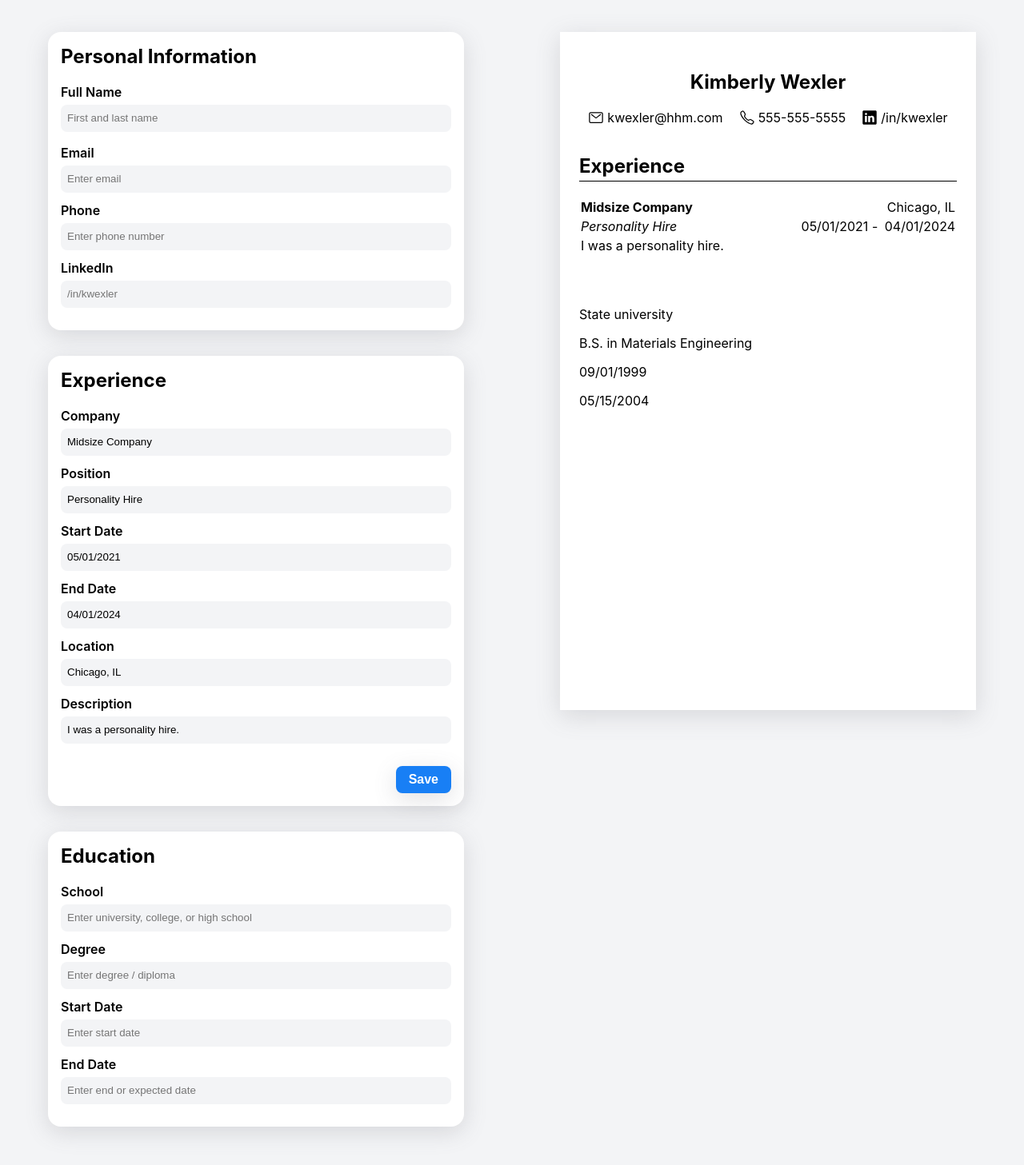
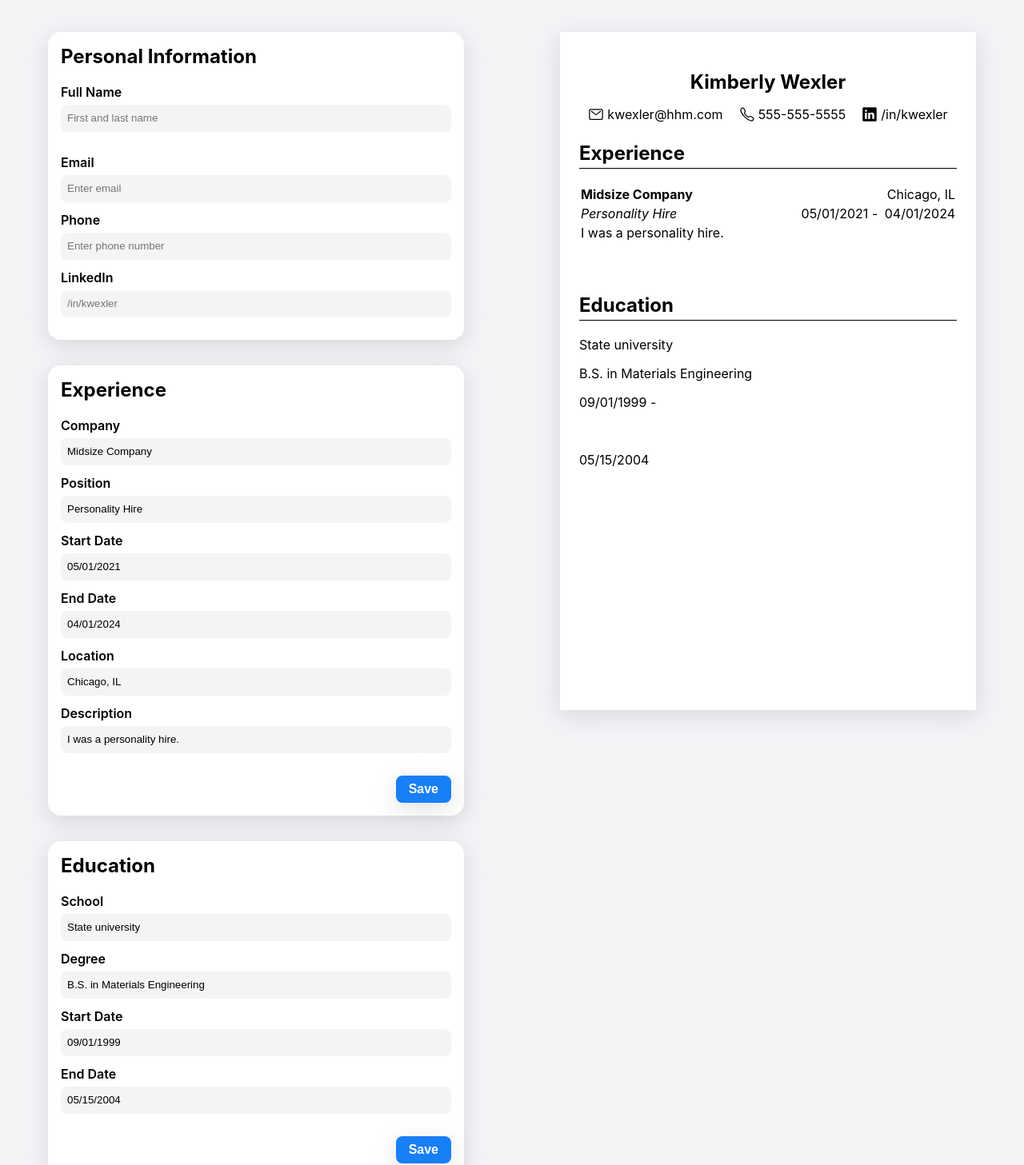
Before and after one commit to kuehnla/cv-app, a React (Vite) app: page / in a window 1280 px wide. Shown: the part 20-1477 px from the top of the page at 80% size. Built offline with nearby package versions, Linux system fonts and the light colour scheme.

Commit message:
added capability for multiple education entries

```diff
--- a/src/components/App.jsx
+++ b/src/components/App.jsx
@@ -34,6 +34,7 @@ export default function App() {
    * Jobs state used to add multiple jobs.
    */
   const [jobs, setJobs] = useState([]);
+  const [edus, setEdu] = useState([]);
 
 
   function updateValue(value, state) {
@@ -69,17 +70,24 @@ export default function App() {
     setExpDesc("");
   }
 
+  function resetEducation() {
+    setSchool("");
+    setDegree("");
+    setEduStartDate("");
+    setEduEndDate("");
+  }
+
   return (
     <div className="app">
       <div className="inputContainer">
         <Personal updateValue={updateValue} />
         <Experience company={company} position={position} expStartDate={expStartDate} expEndDate={expEndDate} expLocation={expLocation} expDesc={expDesc} updateValue={updateValue} setJobs={setJobs} resetExperience={resetExperience} />
-        <Education updateValue={updateValue} />
+        <Education school={school} degree={degree} eduStartDate={eduStartDate} eduEndDate={eduEndDate} updateValue={updateValue} setEdu={setEdu} resetEducation={resetEducation} />
       </div>
       <div className="displayContainer">
         <DisplayPersonal fullName={fullName} email={email} phone={phone} linkedIn={linkedIn} />
         <DisplayExperience company={company} position={position} expStartDate={expStartDate} expEndDate={expEndDate} expLocation={expLocation} expDesc={expDesc} jobs={jobs} />
-        <DisplayEducation school={school} degree={degree} eduStartDate={eduStartDate} eduEndDate={eduEndDate} />
+        <DisplayEducation school={school} degree={degree} eduStartDate={eduStartDate} eduEndDate={eduEndDate} edus={edus} />
       </div>
     </div>
   );
--- a/src/components/DisplayEducation.jsx
+++ b/src/components/DisplayEducation.jsx
@@ -1,13 +1,27 @@
 import { useState } from 'react';
 import '../styles/App.css'
-
-export default function DisplayEducation(props) {
+export default function DisplayEducation({ school, degree, eduStartDate, eduEndDate, edus }) {
   return (
     <div className="cv-education">
-      <p>{props.school}</p>
-      <p>{props.degree}</p>
-      <p>{props.eduStartDate}</p>
-      <p>{props.eduEndDate}</p>
+      <h2 id="eduHeader">Education</h2>
+      {edus.map((edu) => {
+        return (
+          <div key={edu.id} className="job">
+            <p id="eduSchool">{edu.school}</p>
+            <p id="eduDegree">{edu.degree}</p>
+            <p id="eduStart">{edu.eduStartDate} {eduStartDate ? "-" : null}</p> &nbsp;
+            <p id="eduEnd">{edu.eduEndDate}</p>
+          </div>
+        )
+      })}
+      <div className="eduPreview">
+        <p>{school}</p>
+        <p>{degree}</p>
+        <div id="eduDuration">
+          <p>{eduStartDate} {eduStartDate ? "-" : null}</p> &nbsp;
+          <p>{eduEndDate}</p>
+        </div>
+      </div>
     </div>
   )
 }
--- a/src/components/Education.jsx
+++ b/src/components/Education.jsx
@@ -1,8 +1,7 @@
 import { v4 as uuid } from 'uuid';
 
-export default function Education(props) {
+export default function Education({school, degree, eduStartDate, eduEndDate, setEdu, updateValue, resetEducation}) {
   // [isOpen, setIsOpen] = useState(false);
-
   /*
    * If isOpen
    * return form
@@ -11,15 +10,28 @@ export default function Education(props) {
   */
 
   const fields = [
-    { label:"School", placeholder:"Enter university, college, or high school", key:uuid(), state:"school" },
-    { label:"Degree", placeholder:"Enter degree / diploma", key:uuid(), state:"degree" },
-    { label:"Start Date", placeholder:"Enter start date", key:uuid(), state:"eduStartDate" },
-    { label:"End Date", placeholder:"Enter end or expected date", key:uuid(), state:"eduEndDate" }
+    { label:"School", placeholder:"Enter university, college, or high school", key:uuid(), state:"school", value: school },
+    { label:"Degree", placeholder:"Enter degree / diploma", key:uuid(), state:"degree", value: degree },
+    { label:"Start Date", placeholder:"Enter start date", key:uuid(), state:"eduStartDate", value: eduStartDate },
+    { label:"End Date", placeholder:"Enter end or expected date", key:uuid(), state:"eduEndDate", value: eduEndDate }
   ];
 
   function handleChange(e) {
     e.preventDefault();
-    props.updateValue(e.target.value, e.target.id);
+    updateValue(e.target.value, e.target.id);
+  }
+
+  function handleAddEdu(e) {
+    e.preventDefault();
+    const education = {
+      id: uuid(),
+      school: school,
+      degree: degree,
+      eduStartDate: eduStartDate,
+      eduEndDate: eduEndDate,
+    }
+    setEdu((prevEducation) => [...prevEducation, education]);
+    resetEducation();
   }
 
   return (
@@ -30,11 +42,14 @@ export default function Education(props) {
             return (
               <div key={field.state} className="entry">
                 <label htmlFor={field.state}> {field.label} </label>
-                <input type="text" name={field.state} className="educationInput" placeholder={field.placeholder} id={field.state} onChange={handleChange} />
+                <input type="text" name={field.state} className="educationInput" placeholder={field.placeholder} id={field.state} value={field.value} onChange={handleChange} />
               </div>
             )
           })}
       </div>
+      <button id="addEdu" onClick={handleAddEdu}>
+        Save
+      </button>
     </div>
   )
 }
--- a/src/styles/App.css
+++ b/src/styles/App.css
@@ -86,8 +86,12 @@ body {
 
 #fullName, .email,
 .phone, .linkedIn {
-  margin-bottom: 4px;
+  margin-bottom: 16px;
   display: flex;
+}
+
+#email, #phone, #linkedIn {
+  margin: 0;
 }
 
 /* Contact */
@@ -110,7 +114,7 @@ body {
 
 /* Experience */
 .cv-experience {
-  margin: 16px 0 16px 0;
+  margin: 8px 0 16px 0;
 }
 
 #expHeader {
@@ -159,7 +163,7 @@ body {
   grid-column: 1 / 3;
 }
 
-#addExp {
+#addExp, #addEdu {
   border: none;
   color: #fff;
   background-color: #187ff5;
@@ -176,3 +180,10 @@ body {
 #addExp:hover {
   cursor: pointer;
 }
+
+/* Education */
+
+#eduHeader {
+  padding-bottom: 4px;
+  border-bottom: 1px solid black;
+}
```
